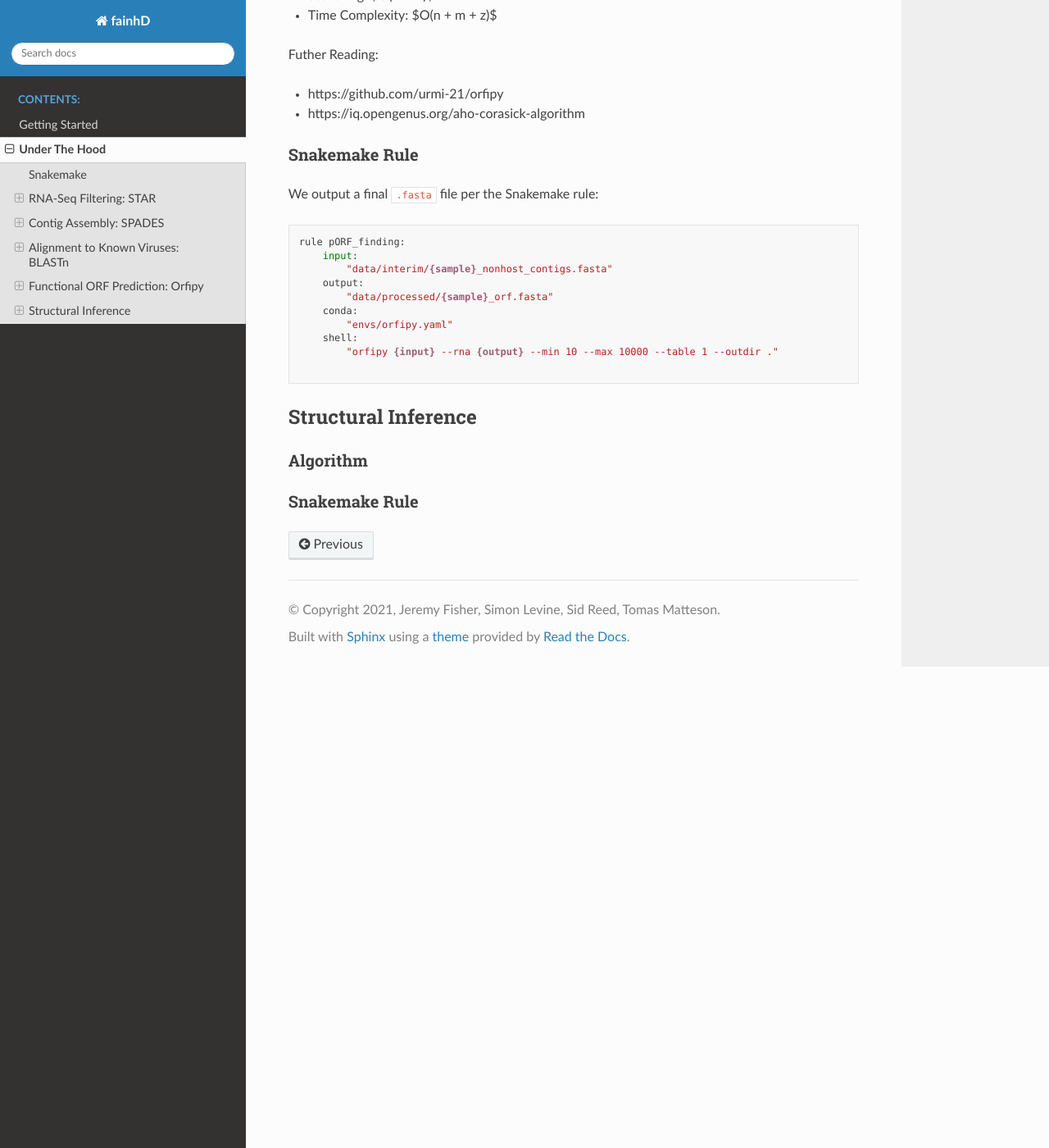
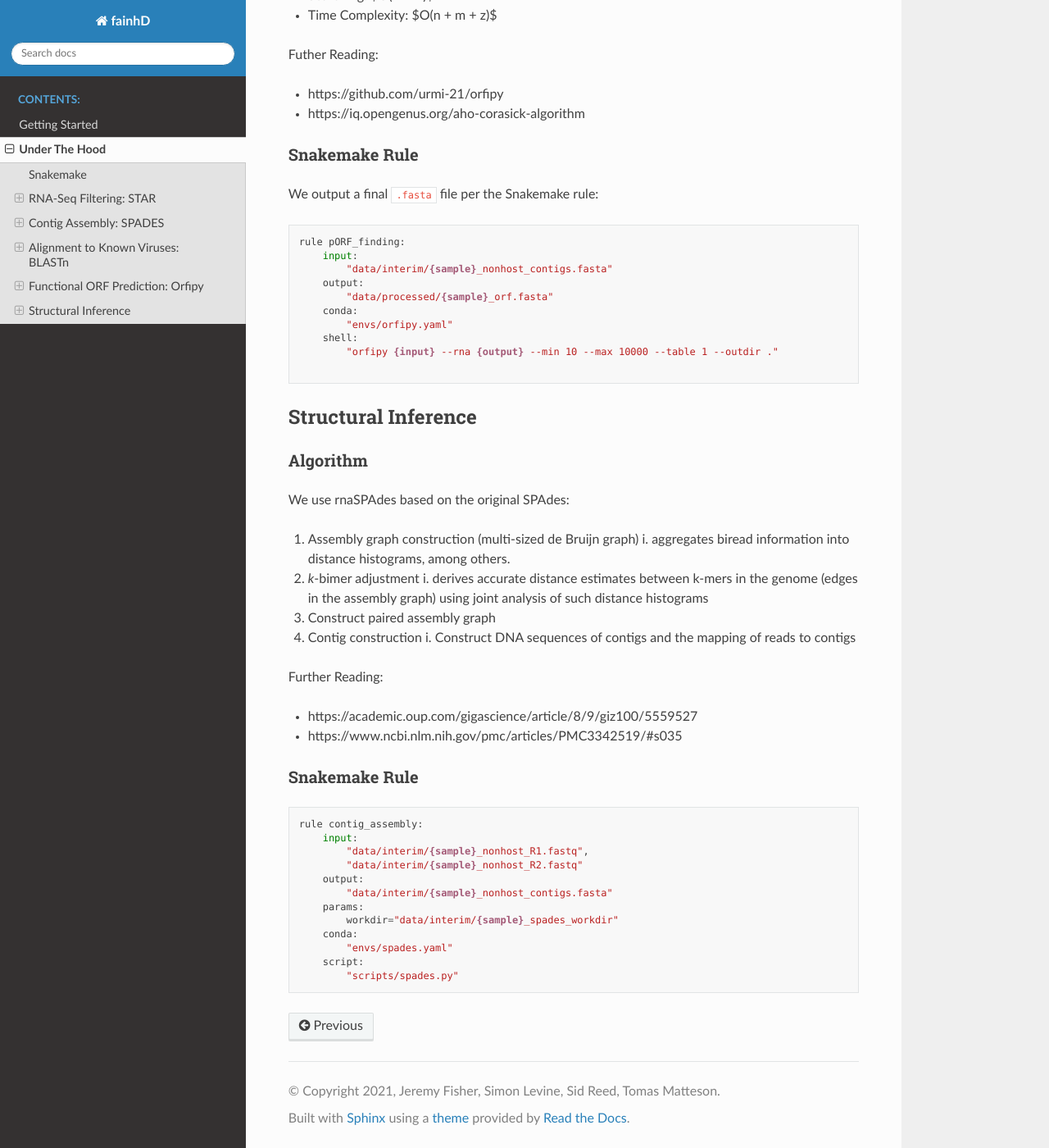
Before and after one commit to simonlevine/fainhD, a Sphinx documentation site: the page built from docs/under_the_hood.md, in a window 1280 px wide and 1400 px high, scrolled down 1610 px. Shown: the whole window at 82% size. Built offline with Sphinx 7.4.7 and the Read the Docs theme 2.0.0, drawn with Linux system fonts in a browser that asks for light colours; some of the changed text lies outside the part shown.

Commit message:
Update under_the_hood.md

````diff
--- a/docs/under_the_hood.md
+++ b/docs/under_the_hood.md
@@ -23,7 +23,7 @@
 ## Functional ORF Prediction: Orfipy
 
 ### Algorithm
-Aho–Corasick string-searching:
+Orfipy is based on Aho–Corasick string-searching:
 
 1. Construct a trie out of input patterns.
 2. Construct suffix and output links in Breadth First Order.
@@ -60,4 +60,34 @@
 ## Structural Inference
 
 ### Algorithm
+
+We use rnaSPAdes based on the original SPAdes:
+
+1. Assembly graph construction (multi-sized de Bruijn graph)
+   i. aggregates biread information into distance histograms, among others.
+2. *k*-bimer adjustment
+   i. derives accurate distance estimates between k-mers in the genome (edges in the assembly graph) using joint analysis of such distance histograms
+3. Construct paired assembly graph
+4. Contig construction
+   i. Construct DNA sequences of contigs and the mapping of reads to contigs
+
+Further Reading:
+- https://academic.oup.com/gigascience/article/8/9/giz100/5559527
+- https://www.ncbi.nlm.nih.gov/pmc/articles/PMC3342519/#s035
+
 ### Snakemake Rule
+
+```
+rule contig_assembly:
+    input:
+        "data/interim/{sample}_nonhost_R1.fastq",
+        "data/interim/{sample}_nonhost_R2.fastq"
+    output:
+        "data/interim/{sample}_nonhost_contigs.fasta"
+    params:
+        workdir="data/interim/{sample}_spades_workdir"
+    conda:
+        "envs/spades.yaml"
+    script:
+        "scripts/spades.py"
+```
````
